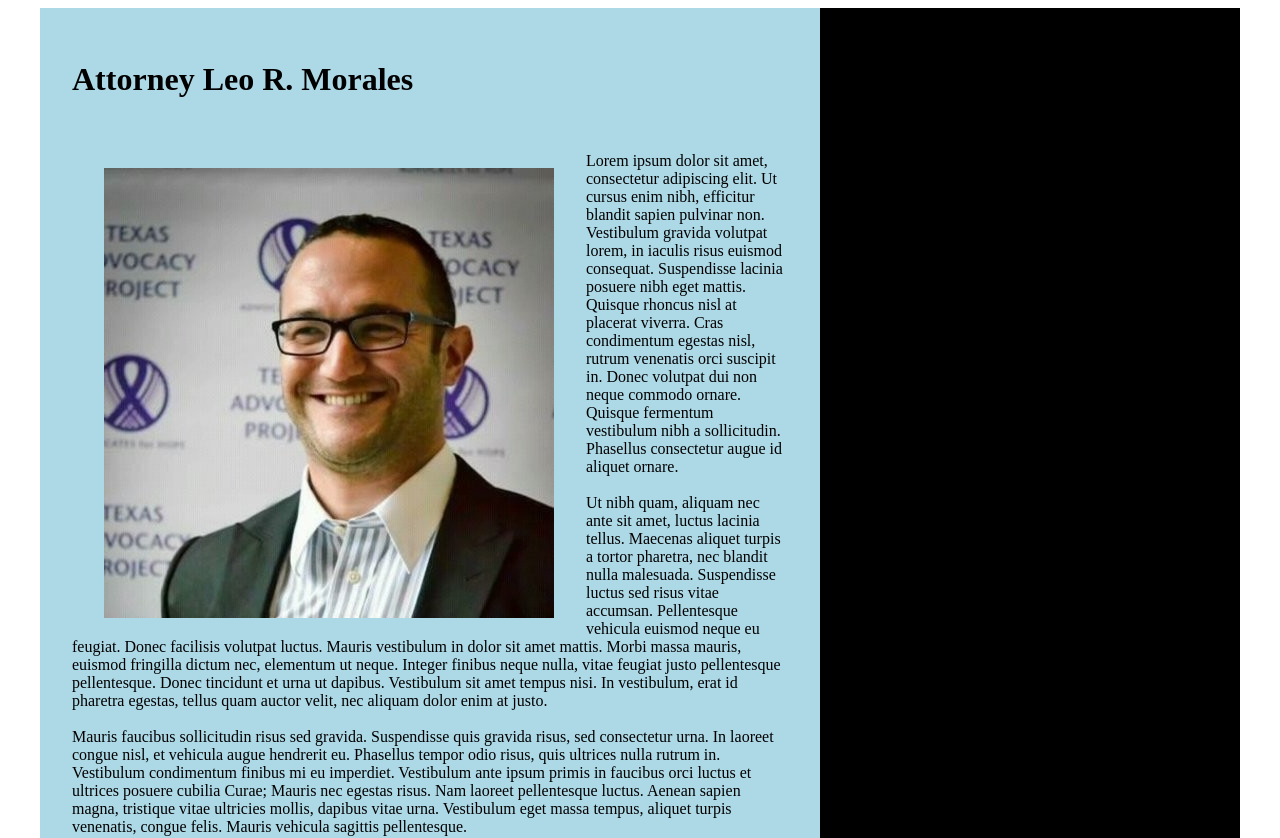
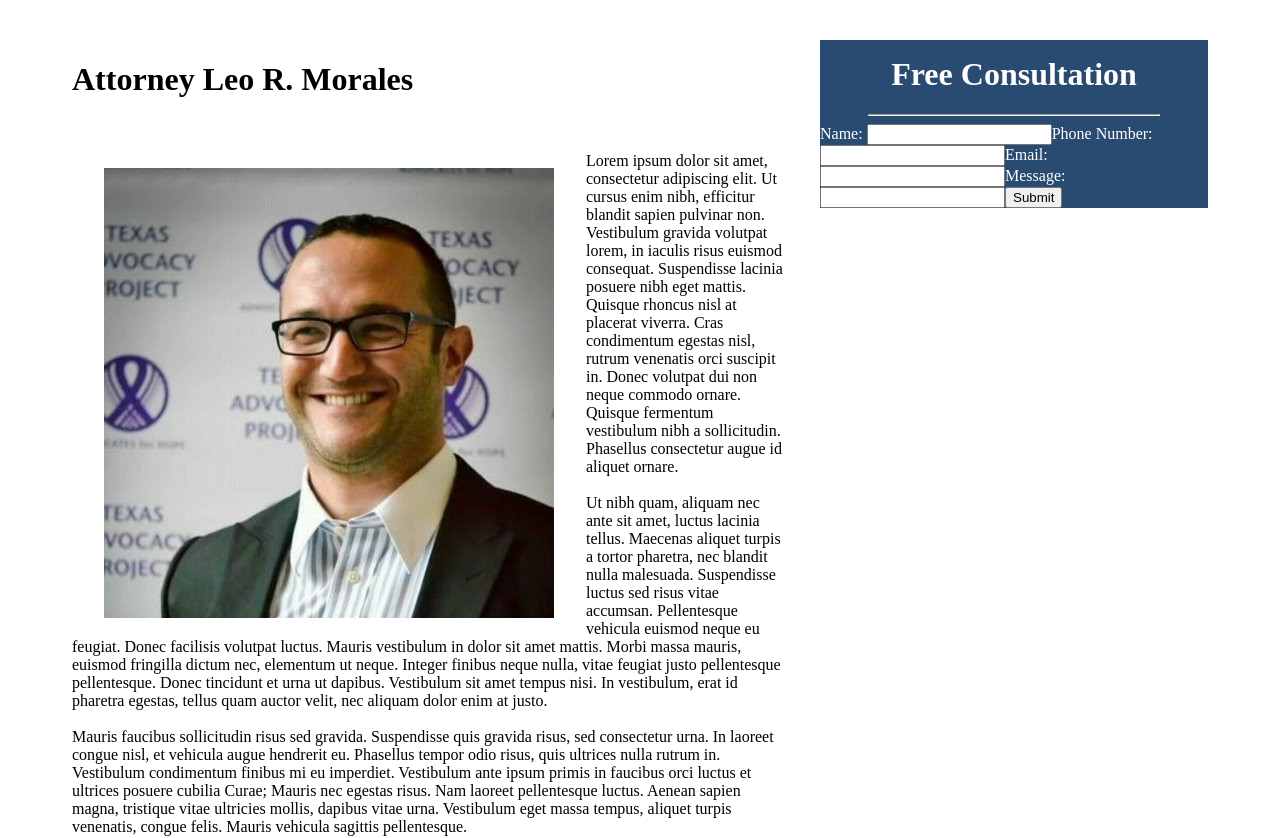
Before and after one commit to HaysS/lrmlegal, a Gatsby site: page /about in a window 1280 px wide. Shown: the top 838 px of the page. Built offline with nearby package versions, Linux system fonts and the light colour scheme; Gatsby itself is replaced by a stand-in of ours.

Commit message:
Working on the form. test are currently functioning, but does not submit to email or anything like that.

```diff
--- /dev/null
+++ b/src/components/sidebar-form.js
@@ -0,0 +1,78 @@
+import React from 'react'
+
+class SidebarForm extends React.Component {
+  constructor(props) {
+    super(props);
+    this.state = {
+      name: '',
+      phone: '',
+      email: '',
+      message: '',
+    };
+
+    this.handleChange = this.handleChange.bind(this);
+    this.handleSubmit = this.handleSubmit.bind(this);
+  }
+
+  handleChange(e) {
+    e.preventDefault()
+
+    if(e.target.name == "name") {
+      this.setState({name: e.target.value});
+    } else if(e.target.name == "phone") {
+      this.setState({phone: e.target.value});
+    } else if(e.target.name == "email") {
+      this.setState({email: e.target.value});
+    } else if(e.target.name == "message") {
+      this.setState({message: e.target.value});
+    }
+  }
+
+  handleSubmit(event) {
+    event.preventDefault();
+
+    if(!this.validateEmail(this.state.email)) {
+      alert('You have entered an invalid email.')
+    }
+    // alert('Testing validateEmail function... \n The following input email '+this.state.email+' is valid?'+this.validateEmail(this.state.email));
+    // alert('This data was submitted: name: '+this.state.name+' phone: '+this.state.phone+' email: '+this.state.email+' message: '+this.state.message);
+
+  }
+
+  validateEmail(email) {
+    const re = /[a-z0-9!#$%&'*+\/=?^_`{|}~-]+(?:\.[a-z0-9!#$%&'*+\/=?^_`{|}~-]+)*@(?:[a-z0-9](?:[a-z0-9-]*[a-z0-9])?\.)+[a-z0-9](?:[a-z0-9-]*[a-z0-9])?/
+    return re.test(email)
+  }
+
+  render() {
+    return(
+      <div id="sidebar-section">
+        <h1 id="title">Free Consultation</h1>
+        <hr />
+        <div id="body">
+          <form onSubmit={this.handleSubmit}>
+            <label>
+              Name: {/*all form inputs must have a name attribute to work with Formspree (which is being used)*/}
+              <input type="text" name="name" value={this.state.name} onChange={this.handleChange} />
+            </label>
+            <label>
+              Phone Number:
+              <input type="text" name="phone" value={this.state.phone} onChange={this.handleChange} />
+            </label>
+            <label>
+              Email:
+              <input type="text" name="email" value={this.state.email} onChange={this.handleChange} />
+            </label>
+            <label>
+              Message:
+              <input type="text" name="message" value={this.state.message} onChange={this.handleChange} />
+            </label>
+            <input type="submit" value="Submit" />
+          </form>
+        </div>
+      </div>
+    )
+  }
+}
+
+export default SidebarForm
--- a/src/pages/about.js
+++ b/src/pages/about.js
@@ -1,6 +1,7 @@
 import React from 'react';
 
 import Profile from '../components/profile';
+import SidebarForm from '../components/sidebar-form';
 
 import '../styles/blog-listing.css';
 import '../styles/dual-column.css';
@@ -12,6 +13,7 @@ const About = () => {
       	<Profile />
       </div>
       <div className="column right">
+      	<SidebarForm />
       </div>
     </div>
   );
--- a/src/styles/dual-column.css
+++ b/src/styles/dual-column.css
@@ -2,14 +2,24 @@
 	width: 1200px;
 	margin: 0px auto;
   overflow: hidden;
-	background-color: black;
+  background-color: white;
+}
+
+#sidebar-section {
+  margin-top: 2em;
+  margin-right: 2em;
+  background-color: #294B71;
+  color: #FFF;
+}
+
+#sidebar-section #title {
+  padding-top: 0.5em;
+  text-align: center;
 }
 
 #profile {
 	height: 100%;
   padding: 2em 2em;
-	background-color: white;
-	background-color: lightblue;
 	text-align: center;
 }
 
@@ -40,7 +50,6 @@
 
 .right {
   width: 35%;
-  background-color: red;
 }
 
 /* Clear floats after the columns */
@@ -49,3 +58,7 @@
   display: table;
   clear: both;
 }
+
+hr {
+  margin: 0.5em 3em;
+}
```
